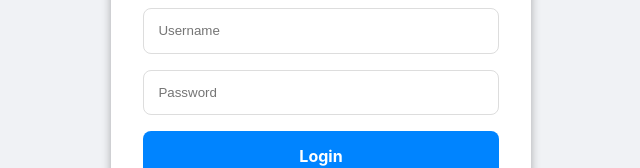
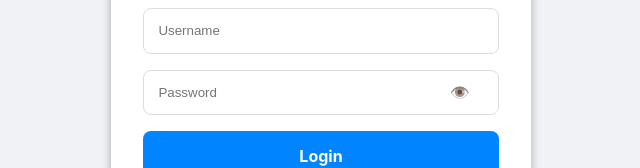
Before and after one commit to SanthoshK-2/QRChat, a React (Vite) app in the folder client/: page /admin in a window 1280 px wide. Shown: the part 352-520 px from the top of the page, without its empty margins (319-959 px from the left). Built offline with nearby package versions, Linux system fonts and the light colour scheme.

Commit message:
Admin_login_show_password_toggle

```diff
--- a/client/src/pages/AdminLogin.jsx
+++ b/client/src/pages/AdminLogin.jsx
@@ -38,6 +38,22 @@ const Input = styled.input`
   width: 100%;
 `;
 
+const InputWrap = styled.div`
+  position: relative;
+  display: flex;
+  align-items: center;
+`;
+
+const EyeBtn = styled.button`
+  position: absolute;
+  right: 10px;
+  background: transparent;
+  border: none;
+  color: ${({ theme }) => theme.text};
+  cursor: pointer;
+  opacity: 0.8;
+`;
+
 const Button = styled.button`
   padding: 0.9rem;
   background: ${({ theme }) => theme.primary};
@@ -60,6 +76,7 @@ const AdminLogin = () => {
   const [username, setUsername] = useState('');
   const [password, setPassword] = useState('');
   const [error, setError] = useState('');
+  const [showPass, setShowPass] = useState(false);
   const navigate = useNavigate();
 
   const handleLogin = async () => {
@@ -94,12 +111,17 @@ const AdminLogin = () => {
           value={username}
           onChange={e => setUsername(e.target.value)}
         />
-        <Input
-          type="password"
-          placeholder="Password"
-          value={password}
-          onChange={e => setPassword(e.target.value)}
-        />
+        <InputWrap>
+          <Input
+            type={showPass ? 'text' : 'password'}
+            placeholder="Password"
+            value={password}
+            onChange={e => setPassword(e.target.value)}
+          />
+          <EyeBtn type="button" onClick={() => setShowPass(!showPass)} aria-label="Toggle password visibility">
+            {showPass ? '🙈' : '👁️'}
+          </EyeBtn>
+        </InputWrap>
         {error && <ErrorMsg>{error}</ErrorMsg>}
         <Button onClick={handleLogin}>Login</Button>
       </Form>
```
